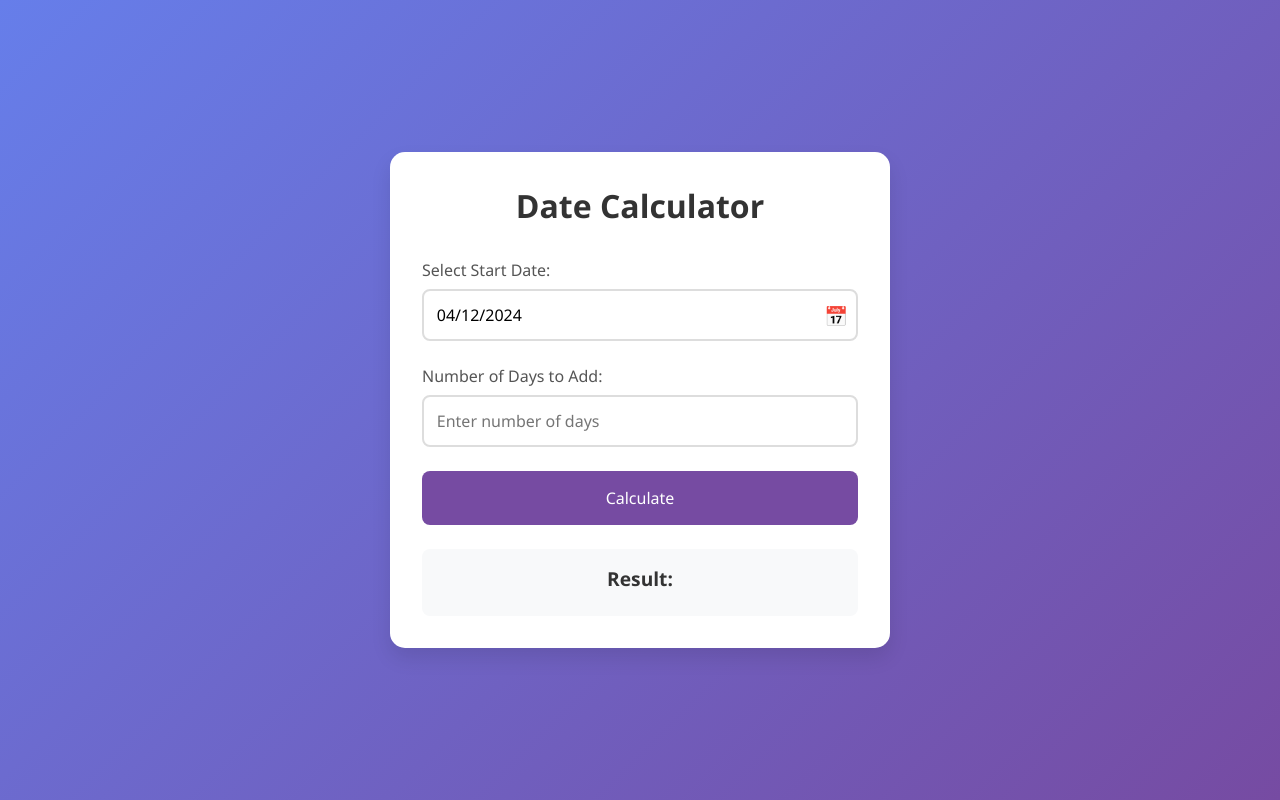
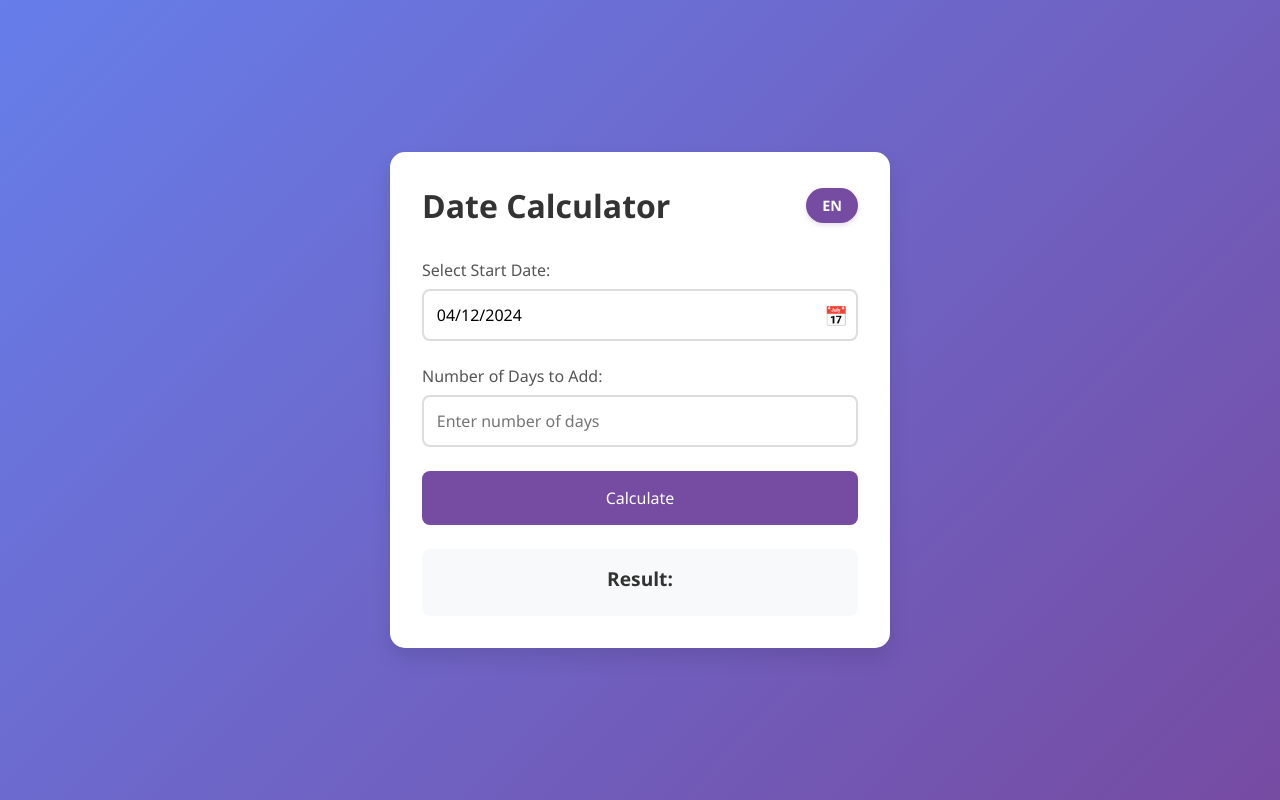
Before and after one commit to Mohamed780050/date-Calculator, a plain HTML site: page index.html in a window 1280 px wide. Drawn offline with Linux system fonts and the light colour scheme.

Commit message:
added the lang change

```diff
--- a/index.html
+++ b/index.html
@@ -1,5 +1,5 @@
 <!DOCTYPE html>
-<html lang="en">
+<html lang="en" dir="ltr">
 <head>
     <meta charset="UTF-8">
     <meta name="viewport" content="width=device-width, initial-scale=1.0">
@@ -10,11 +10,13 @@
 </head>
 <body>
     <div class="container">
-        <h1>Date Calculator</h1>
-
+        <div class="flex">
+            <h1 data-lang="title">Date Calculator</h1>
+            <span class="lang" onclick="changeDirection()">EN</span>
+        </div>
         <div class="calculator-section">
             <div class="input-group">
-                <label for="start-date">Select Start Date:</label>
+                <label for="start-date" data-lang="select">Select Start Date:</label>
                 <div class="date-input-wrapper">
                     <input type="date" id="start-date" style="opacity: 0; position: absolute;">
                     <input type="text" id="date-display" readonly>
@@ -23,14 +25,14 @@
             </div>
 
             <div class="input-group">
-                <label for="days">Number of Days to Add:</label>
-                <input type="number" id="days" min="1" placeholder="Enter number of days">
+                <label for="days" data-lang="days">Number of Days to Add:</label>
+                <input type="number" id="days" min="1"data-lang="placeholder" placeholder="Enter number of days">
             </div>
 
-            <button onclick="calculateDate()">Calculate</button>
+            <button data-lang="calculateDate" onclick="calculateDate()">Calculate</button>
 
             <div class="result" id="result">
-                <h2>Result:</h2>
+                <h2 data-lang="result">Result:</h2>
                 <p id="result-date"></p>
                 <p id="result-date-words" class="date-words"></p>
             </div>
--- a/script.js
+++ b/script.js
@@ -1,52 +1,157 @@
 // Format date to DD/MM/YYYY
 function formatDisplayDate(date) {
-    const day = String(date.getDate()).padStart(2, '0');
-    const month = String(date.getMonth() + 1).padStart(2, '0');
+  if (!(date instanceof Date) || isNaN(date)) {
+    console.warn('Invalid date provided to formatDisplayDate');
+    return '';
+  }
+
+  const day = String(date.getDate()).padStart(2, "0");
+  const month = String(date.getMonth() + 1).padStart(2, "0");
   const year = date.getFullYear();
-    return `${day}/${month}/${year}`;
+
+  const format = translation[currentLang].dateFormat || "DD/MM/YYYY";
+  return format
+    .replace('DD', day)
+    .replace('MM', month)
+    .replace('YYYY', year);
+}
+
+const translation = {
+  en: {
+    title: "Date Calculator",
+    select: "Select Start Date:",
+    days: "Number of Days to Add:",
+    result: "Result:",
+    date: "Date:",
+    month: "Month:",
+    year: "Year:",
+    placeholder: "Enter number of days",
+    calculateDate: "Calculate",
+    errors: {
+      fillFields: "Please fill in all fields",
+      invalidDate: "Invalid date selected",
+      invalidDays: "Please enter a valid number of days"
+    },
+    dateFormat: "DD/MM/YYYY"
+  },
+  ar: {
+    title: "حاسبة التاريخ",
+    select: "اختر تاريخ البدء:",
+    days: "عدد الايام المضافة:",
+    result: "نتيجة:",
+    date: "التاريخ:",
+    month: "الشهر:",
+    year: "السنة:",
+    placeholder: "ادخل عدد الايام",
+    calculateDate: "حساب",
+    errors: {
+      fillFields: "يرجى ملء جميع الحقول",
+      invalidDate: "التاريخ المحدد غير صالح",
+      invalidDays: "يرجى إدخال عدد صحيح من الأيام"
+    },
+    dateFormat: "DD/MM/YYYY"
+  }
+};
+
+const defaultLang = "en";
+let currentLang = window.localStorage.getItem("lang") || defaultLang;
+
+// Initialize language on page load
+document.addEventListener('DOMContentLoaded', () => {
+  setLanguage(currentLang);
+});
+
+function setLanguage(lang) {
+  if (!translation[lang]) {
+    console.warn(`Language ${lang} not supported, falling back to ${defaultLang}`);
+    lang = defaultLang;
+  }
+
+  currentLang = lang;
+  document.documentElement.lang = lang;
+  document.documentElement.dir = lang === 'ar' ? 'rtl' : 'ltr';
+  window.localStorage.setItem("lang", lang);
+  translateTo();
+}
+
+function changeDirection() {
+  const newLang = currentLang === 'en' ? 'ar' : 'en';
+  setLanguage(newLang);
+}
+
+function translateTo() {
+  try {
+    const elements = document.querySelectorAll("[data-lang]");
+    const translater = document.getElementsByClassName("lang")[0];
+
+    elements.forEach((element) => {
+      const key = element.getAttribute("data-lang");
+      const translatedText = translation[currentLang][key];
+
+      if (!translatedText) {
+        console.warn(`Translation missing for key: ${key} in language: ${currentLang}`);
+        return;
+      }
+
+      if (key === "placeholder") {
+        element.placeholder = translatedText;
+      } else {
+        element.textContent = translatedText;
+      }
+    });
+
+    translater.textContent = currentLang.toUpperCase();
+  } catch (error) {
+    console.error('Error during translation:', error);
+  }
 }
 
 // Set today's date as default when page loads
-window.onload = function() {
+window.onload = function () {
   const today = new Date();
   const year = today.getFullYear();
-    const month = String(today.getMonth() + 1).padStart(2, '0');
-    const day = String(today.getDate()).padStart(2, '0');
+  const month = String(today.getMonth() + 1).padStart(2, "0");
+  const day = String(today.getDate()).padStart(2, "0");
   const formattedToday = `${year}-${month}-${day}`;
 
   // Set the date input value (hidden)
-    document.getElementById('start-date').value = formattedToday;
+  document.getElementById("start-date").value = formattedToday;
   // Set the display input value
-    document.getElementById('date-display').value = formatDisplayDate(today);
+  document.getElementById("date-display").value = formatDisplayDate(today);
 
   // Add event listener for Enter key on days input
-    document.getElementById('days').addEventListener('keypress', function(event) {
-        if (event.key === 'Enter') {
+  document
+    .getElementById("days")
+    .addEventListener("keypress", function (event) {
+      if (event.key === "Enter") {
         event.preventDefault(); // Prevent form submission
         calculateDate();
       }
     });
 
   // Add event listener for date changes
-    document.getElementById('start-date').addEventListener('change', function() {
+  document.getElementById("start-date").addEventListener("change", function () {
     const selectedDate = new Date(this.value);
-        document.getElementById('date-display').value = formatDisplayDate(selectedDate);
+    document.getElementById("date-display").value =
+      formatDisplayDate(selectedDate);
   });
 
   // Add event listener to open calendar when clicking the display input
-    document.getElementById('date-display').addEventListener('click', function() {
-        document.getElementById('start-date').showPicker();
+  document
+    .getElementById("date-display")
+    .addEventListener("click", function () {
+      document.getElementById("start-date").showPicker();
     });
-}
+};
 
 function calculateDate() {
   // Get input values
-    const startDate = document.getElementById('start-date').value;
-    const daysToAdd = parseInt(document.getElementById('days').value);
+  const startDate = document.getElementById("start-date").value;
+  const daysToAdd = parseInt(document.getElementById("days").value);
 
   // Validate inputs
   if (!startDate || !daysToAdd) {
-        alert('Please fill in all fields');
+    alert(translation[currentLang].errors.fillFields);
     return;
   }
 
@@ -59,14 +164,14 @@ function calculateDate() {
 
   // Format the date in words
   const options = {
-        weekday: 'long',
-        year: 'numeric',
-        month: 'long',
-        day: 'numeric'
+    weekday: "long",
+    year: "numeric",
+    month: "long",
+    day: "numeric",
   };
-    const dateInWords = resultDate.toLocaleDateString('en-US', options);
+  const dateInWords = resultDate.toLocaleDateString("en-US", options);
 
   // Display results
-    document.getElementById('result-date').textContent = numericalDate;
-    document.getElementById('result-date-words').textContent = dateInWords;
+  document.getElementById("result-date").textContent = numericalDate;
+  document.getElementById("result-date-words").textContent = dateInWords;
 }
--- a/style.css
+++ b/style.css
@@ -139,3 +139,59 @@ button:hover {
     font-size: 1.1rem;
     font-weight: 500;
 }
+
+.flex {
+    display: flex;
+    justify-content: space-between;
+    align-items: center;
+    margin-bottom: 2rem;
+}
+
+.lang {
+    background-color: #764ba2;
+    color: white;
+    padding: 8px 16px;
+    border-radius: 20px;
+    font-size: 0.9rem;
+    font-weight: 600;
+    cursor: pointer;
+    transition: all 0.3s ease;
+    box-shadow: 0 2px 5px rgba(118, 75, 162, 0.2);
+    user-select: none;
+    position: relative;
+    overflow: hidden;
+}
+
+.lang:hover {
+    background-color: #667eea;
+    transform: translateY(-2px);
+    box-shadow: 0 4px 8px rgba(118, 75, 162, 0.3);
+}
+
+.lang:active {
+    transform: translateY(0);
+    box-shadow: 0 2px 4px rgba(118, 75, 162, 0.2);
+}
+
+.lang::before {
+    content: '';
+    position: absolute;
+    top: 50%;
+    left: 50%;
+    width: 0;
+    height: 0;
+    background: rgba(255, 255, 255, 0.2);
+    border-radius: 50%;
+    transform: translate(-50%, -50%);
+    transition: width 0.3s ease, height 0.3s ease;
+}
+
+.lang:hover::before {
+    width: 100%;
+    height: 100%;
+    border-radius: 20px;
+}
+
+h1 {
+    margin: 0;
+}
```
Lines whose indentation alone changed are shown as unchanged.
